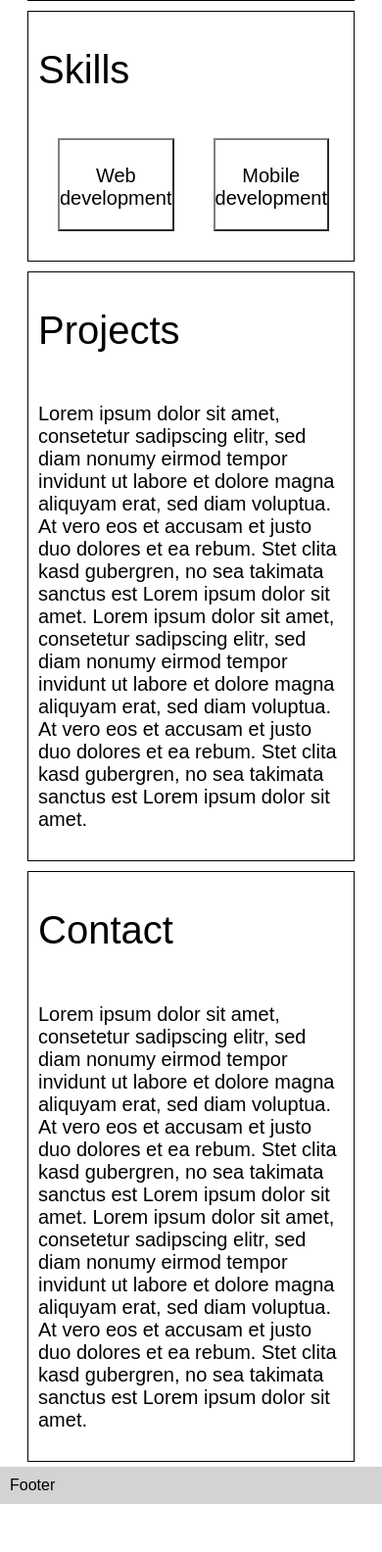
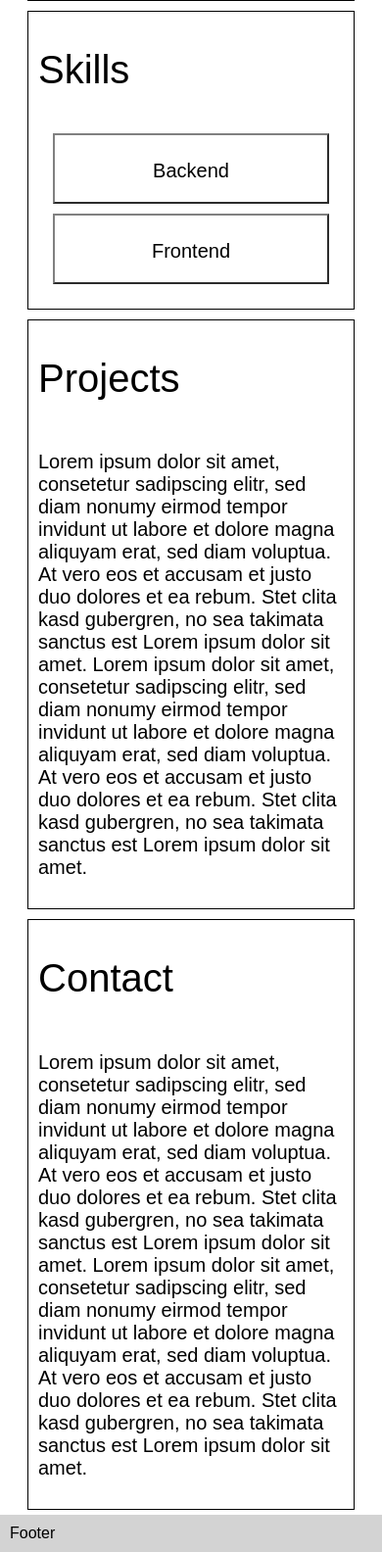
Before and after one commit to skvy18/s1, a PHP site: page / in a window 390 px wide. Shown: the part 1015-2599 px from the top of the page at 98% size. Before the commit the page ends 2550 px from the top, so only its background shows below. Run offline with PHP 8.4, Linux system fonts and the light colour scheme.

Commit message:
Made site responsive

```diff
--- a/css/main.css
+++ b/css/main.css
@@ -65,6 +65,13 @@ li {
     text-align: right;
 }
 
+.grid-wrapper {
+    /*changed the height from 100% to auto as the layout breaks when the height of the content 'overflows'.*/
+    height: auto;
+    display: grid;
+    grid-template-rows: min-content auto min-content;
+}
+
 main {
     display: grid;
     grid-template-rows: min-content min-content;
@@ -72,7 +79,7 @@ main {
     align-content: center;
 }
 
-.box {
+.child-grid {
     display: grid;
     width: 80vw;
     border: 1px black solid;
@@ -100,35 +107,46 @@ p {
     height: 250px;
 }
 
-#skill-cards{
+.flex-wrapper{
     display: flex;
-
+    margin: 10px;
 }
 
-#webdev-skills {
-    float: left;
-    width: 50%;
-    margin: 20px;
+
+.card {
+    flex-grow: 1;
     text-align: center;
+    margin: 5px;
     border-color: grey;
     border-style: outset;
     border-width: 2px;
 }
 
-
-
-#mobiledev-skills {
-    float: left;
-    width: 50%;
-    margin: 20px;
-    text-align: center;
-    border-color: grey;
-    border-style: outset;
-    border-width: 2px;
-}
-
-
 footer {
     background-color: lightgray;
     padding: 10px;
 }
+
+
+@media only screen and (max-width: 850px) {
+
+    /*changes to code to arrange aside below article. */
+    .grid-wrapper {
+        display: flex;
+        flex-direction: column;
+    }
+
+    footer {
+        order: 2;
+    }
+
+    /*end of changes*/
+
+    .flex-wrapper {
+        flex-direction: column;
+    }
+
+    .image {
+        margin-bottom: 20px;
+    }
+}
--- a/index.html
+++ b/index.html
@@ -13,6 +13,7 @@
 </head>
 
 <body>
+<div class="grid-wrapper">
     <header>
         <div id="logo"></div>
         <div id="nav">
@@ -27,7 +28,7 @@
 
     </header>
     <main>
-    <div class="box" id="home">
+        <div class="child-grid" id="home">
             <div>
                 <h1>Livia Welschinger</h1>
                 <p>
@@ -38,7 +39,7 @@
             </div>
 
         </div>
-    <div class="box" id="about">
+        <div class="child-grid" id="about">
             <h1>About</h1>
             <p>
                 Lorem ipsum dolor sit amet, consetetur sadipscing elitr, sed diam nonumy eirmod tempor invidunt ut labore et dolore magna aliquyam erat, sed diam voluptua. At vero eos et accusam et justo duo dolores et ea rebum. Stet clita kasd gubergren, no sea takimata
@@ -47,19 +48,19 @@
 
             </p>
         </div>
-    <div class="box" id="skills">
+        <div class="child-grid" id="skills">
             <h1>Skills</h1>
-        <div id="skill-cards">
-            <div id="webdev-skills">
-                <p>Web development</p>
+            <div class="flex-wrapper">
+                <div class="card">
+                    <p>Backend</p>
                 </div>
-            <div id="mobiledev-skills">
-                <p>Mobile development</p>
+                <div  class="card">
+                    <p>Frontend</p>
                 </div>
             </div>
 
         </div>
-    <div class="box" id="projects">
+        <div class="child-grid" id="projects">
             <h1>Projects</h1>
             <p>
                 Lorem ipsum dolor sit amet, consetetur sadipscing elitr, sed diam nonumy eirmod tempor invidunt ut labore et dolore magna aliquyam erat, sed diam voluptua. At vero eos et accusam et justo duo dolores et ea rebum. Stet clita kasd gubergren, no sea takimata
@@ -68,7 +69,7 @@
 
             </p>
         </div>
-    <div class="box" id="contact">
+        <div class="child-grid" id="contact">
             <h1>Contact</h1>
             <p>
                 Lorem ipsum dolor sit amet, consetetur sadipscing elitr, sed diam nonumy eirmod tempor invidunt ut labore et dolore magna aliquyam erat, sed diam voluptua. At vero eos et accusam et justo duo dolores et ea rebum. Stet clita kasd gubergren, no sea takimata
@@ -81,6 +82,9 @@
     <footer>
         Footer
     </footer>
+
+
+</div>
 
 
 
```
Lines whose indentation alone changed are shown as unchanged.
